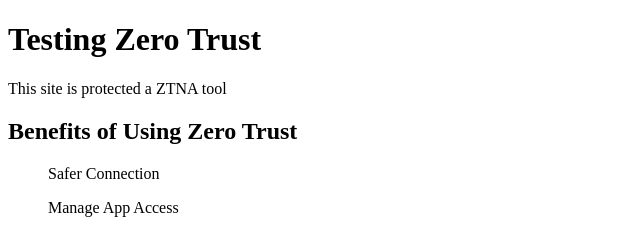
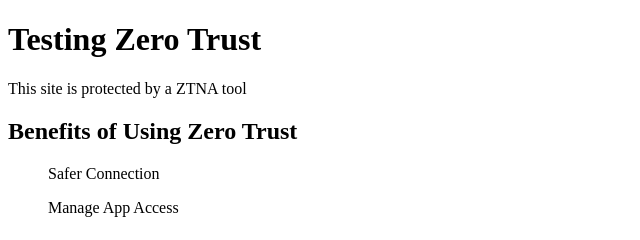
Before and after one commit to WestonLCagle/Demo-Time, a plain HTML site: page index.html in a window 1280 px wide. Shown: the full height of the page, 0-640 px from the left. Drawn offline with Linux system fonts and the light colour scheme.

Commit message:
Add words

```diff
--- a/index.html
+++ b/index.html
@@ -5,7 +5,7 @@
 </head>
 <body>
   <h1>Testing Zero Trust</h1>
-  <p>This site is protected a ZTNA tool</p>
+  <p>This site is protected by a ZTNA tool</p>
   <h2>Benefits of Using Zero Trust</h2>
   <ul>
     <p>Safer Connection</p>
```
